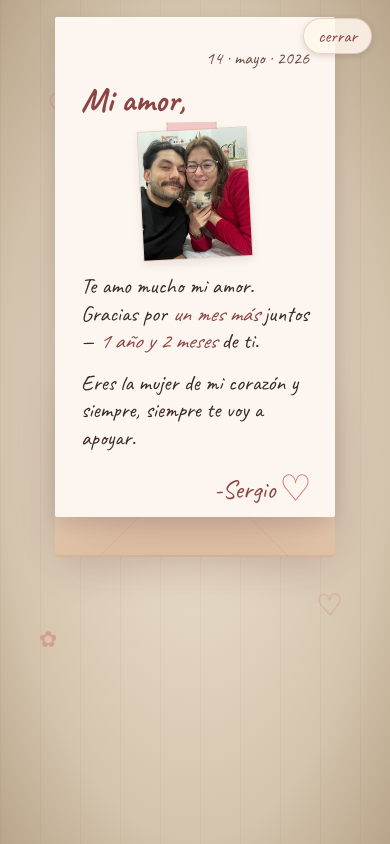
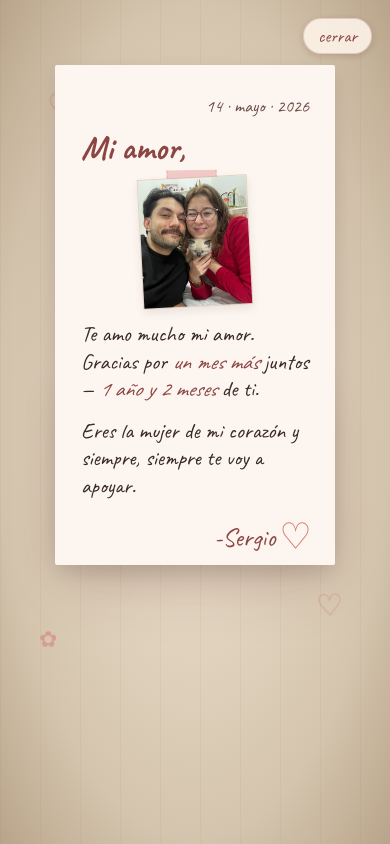
Before and after one commit to StockAoki/Tarjetita, a plain HTML site: page index.html in a window 390 px wide. Both pictures are taken after a click on the button 195 px from the left and 422 px from the top of the page. Drawn offline with nearby package versions, Linux system fonts and the light colour scheme.

Commit message:
Add files via upload

```diff
--- a/cartita.css
+++ b/cartita.css
@@ -188,6 +188,14 @@
   box-shadow: 0 30px 60px -15px var(--shadow), 0 8px 20px rgba(0,0,0,0.1);
 }
 
+@media (max-width: 699px) {
+  .envelope.opened .letter {
+    transform: translateX(-50%) translateY(calc(-50vh + 110px));
+    height: min(500px, calc(100vh - 130px));
+    overflow-y: auto;
+  }
+}
+
 .letter-content {
   padding: 30px 26px;
   height: 100%;
```
